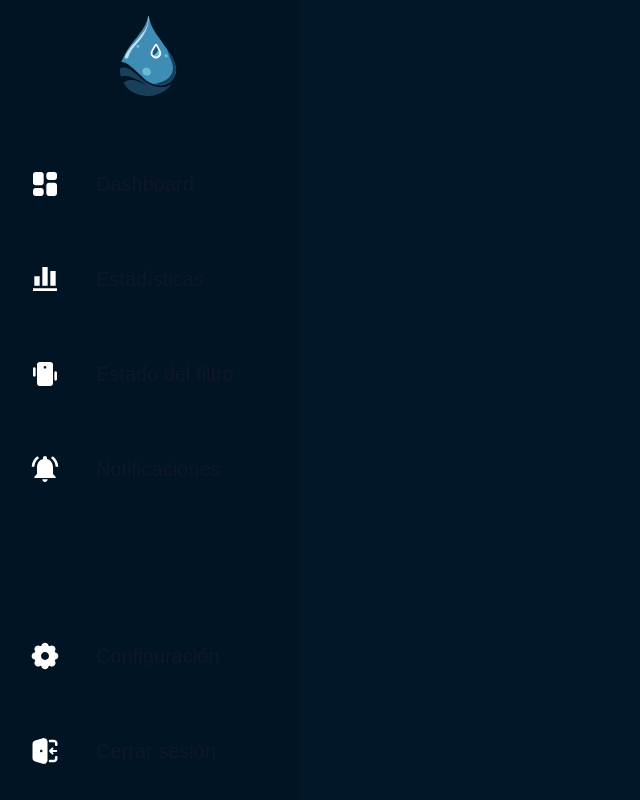
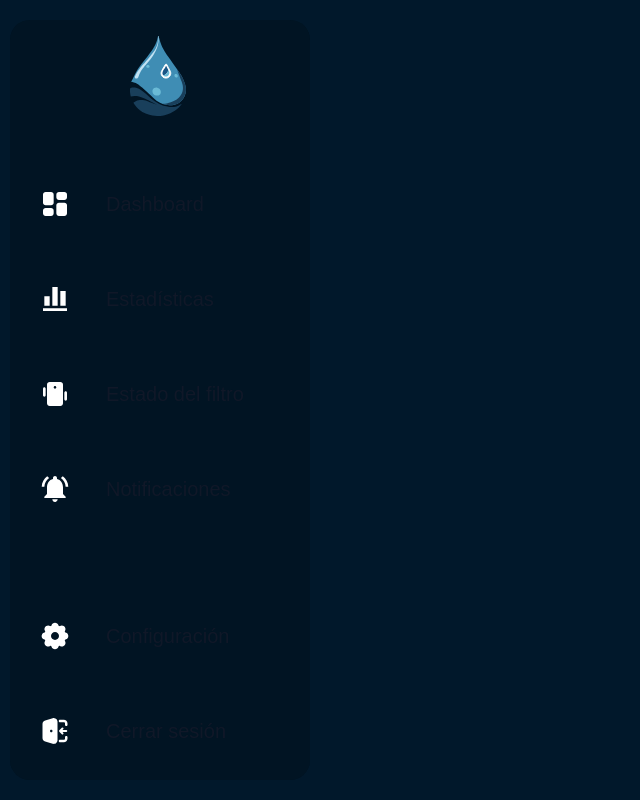
Before and after one commit to Andresito126/AquaFlow-FrontEnd, a React (Vite) app: page / in a window 1280 px wide. Shown: the whole page, without its empty margins (0-640 px from the left). Built offline with nearby package versions, Linux system fonts and the light colour scheme.

Commit message:
Fix:colors changed

```diff
--- a/src/App.css
+++ b/src/App.css
@@ -1,3 +1,8 @@
+*{
+  font-family: 'Poppins', sans-serif;
+  background-color: "#011423";
+}
+
 /* #root {
   max-width: 1280px;
   margin: 0 auto;
--- a/src/features/shared/layouts/mainContainer-layout.tsx
+++ b/src/features/shared/layouts/mainContainer-layout.tsx
@@ -6,7 +6,7 @@ export const MainContainerLayout = () => {
       <SideBar />
 
       {/* principal content */}
-      <main className="flex-1 bg-[#01182B] p-3 ">
+      <main className="flex-1 bg-[#01182B] mt-[20px] ">
         <Outlet /> {/* renders the routes (pages) */}
       </main>
     </div>
--- a/src/features/shared/layouts/sideBar/sideBar-layout.tsx
+++ b/src/features/shared/layouts/sideBar/sideBar-layout.tsx
@@ -11,7 +11,7 @@ export const SideBar = () => {
     <>
       <aside
         id="separator-sidebar"
-        className="w-[18.75rem] h-screen bg-[#011423] overflow-y-auto"
+        className="w-[18.75rem]  bg-[#011423] overflow-y-auto mb-[20px] mt-[20px] ml-[10px] rounded-[20px]"
         aria-label="Sidebar"
       >
         <div className="h-full px-3 py-4 flex flex-col justify-between  bg-[#011423]">
--- a/src/index.css
+++ b/src/index.css
@@ -2,8 +2,12 @@
 
 @import url('https://fonts.googleapis.com/css2?family=Poppins:wght@300;400;500;700&display=swap');
 
-body {
+* {
   font-family: 'Poppins', sans-serif;
+}
+
+body{
+    background-color: #01182B;
 }
 
 /* :root {
```
